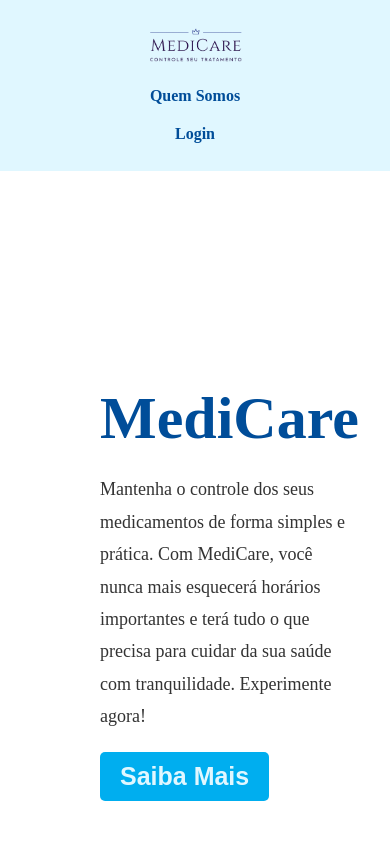
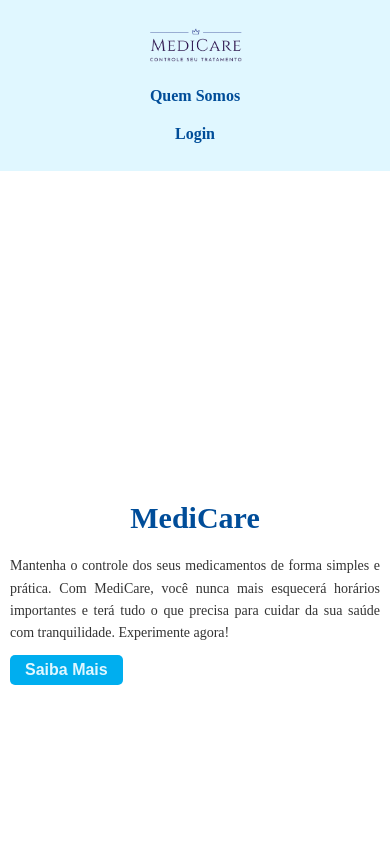
Before and after one commit to Raquel212/MediCareFrontEnd, a React (Vite) app: page / in a window 390 px wide. Shown: the top 844 px of the page. Built offline with nearby package versions, Linux system fonts and the light colour scheme.

Commit message:
Responsividade da Tela Home

```diff
--- a/src/pages/Home/Home.module.css
+++ b/src/pages/Home/Home.module.css
@@ -1,5 +1,3 @@
-/* CSS da Home Boas Vindas */
-
 .containerHome {
     width: 100%;
     min-height: 100vh;
@@ -53,3 +51,77 @@
     background-position: center;
     border-radius: 10px;
 }
+
+/* Responsividade */
+@media (max-width: 1024px) {
+    .containerHome {
+        padding: 20px;
+    }
+
+    .tituloHome {
+        font-size: 50px;
+        text-align: center;
+    }
+
+    .textoHome {
+        font-size: 16px;
+        text-align: justify;
+    }
+
+    .saibaMais {
+        font-size: 20px;
+    }
+
+    .imagemHome {
+        width: 100%;
+        height: 400px;
+        margin-top: 20px;
+    }
+}
+
+@media (max-width: 768px) {
+    .tituloHome {
+        font-size: 40px;
+    }
+
+    .textoHome {
+        font-size: 15px;
+        line-height: 1.6;
+    }
+
+    .saibaMais {
+        padding: 8px 18px;
+        font-size: 18px;
+    }
+
+    .imagemHome {
+        width: 100%;
+        height: 250px;
+    }
+}
+
+@media (max-width: 480px) {
+    .containerHome {
+        padding: 10px;
+    }
+
+    .tituloHome {
+        font-size: 30px;
+        text-align: center;
+    }
+
+    .textoHome {
+        font-size: 14px;
+        text-align: justify;
+        margin-bottom: 10px;
+    }
+
+    .saibaMais {
+        padding: 6px 15px;
+        font-size: 16px;
+    }
+
+    .imagemHome {
+        display: none;
+    }
+}
```
